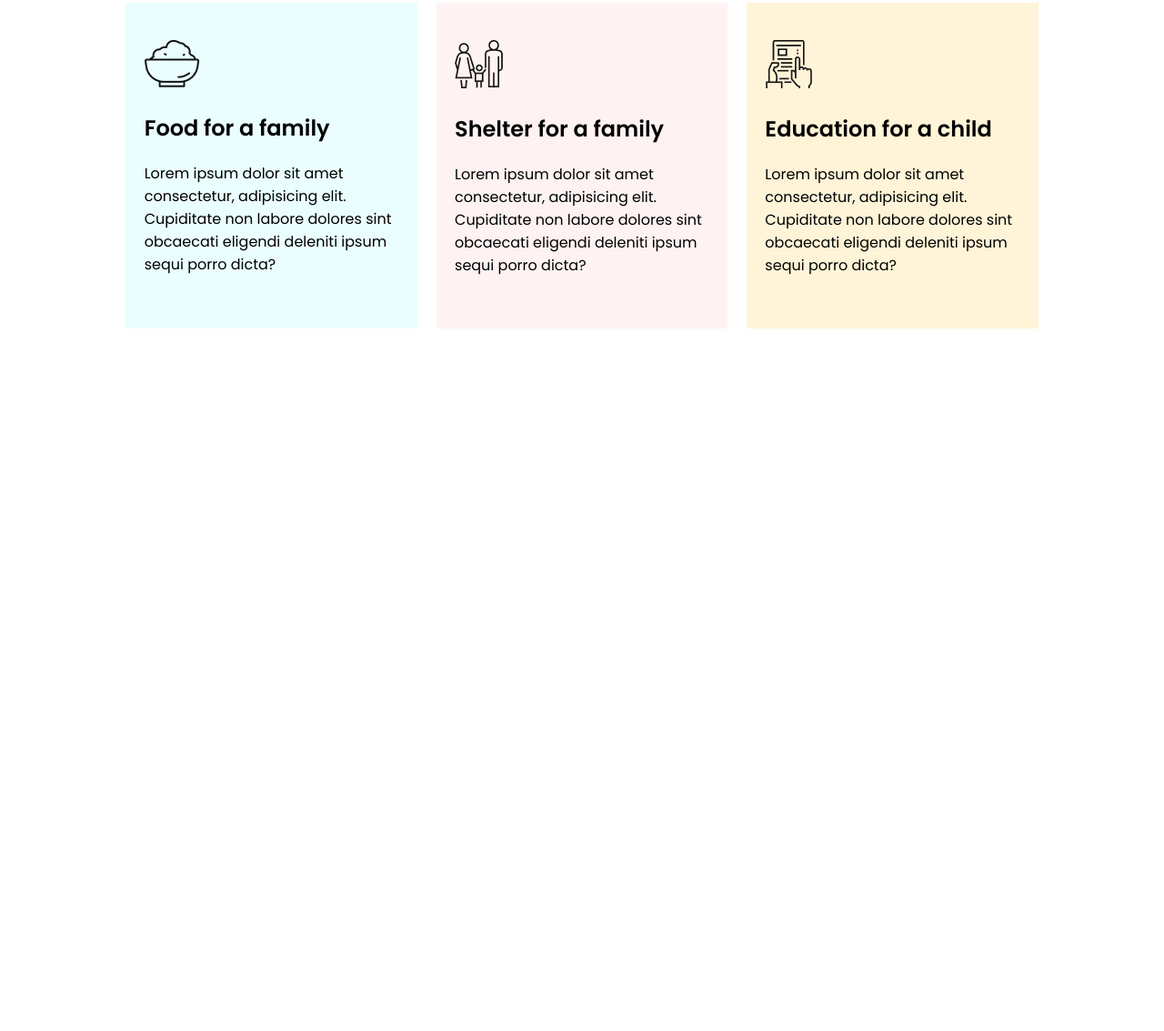
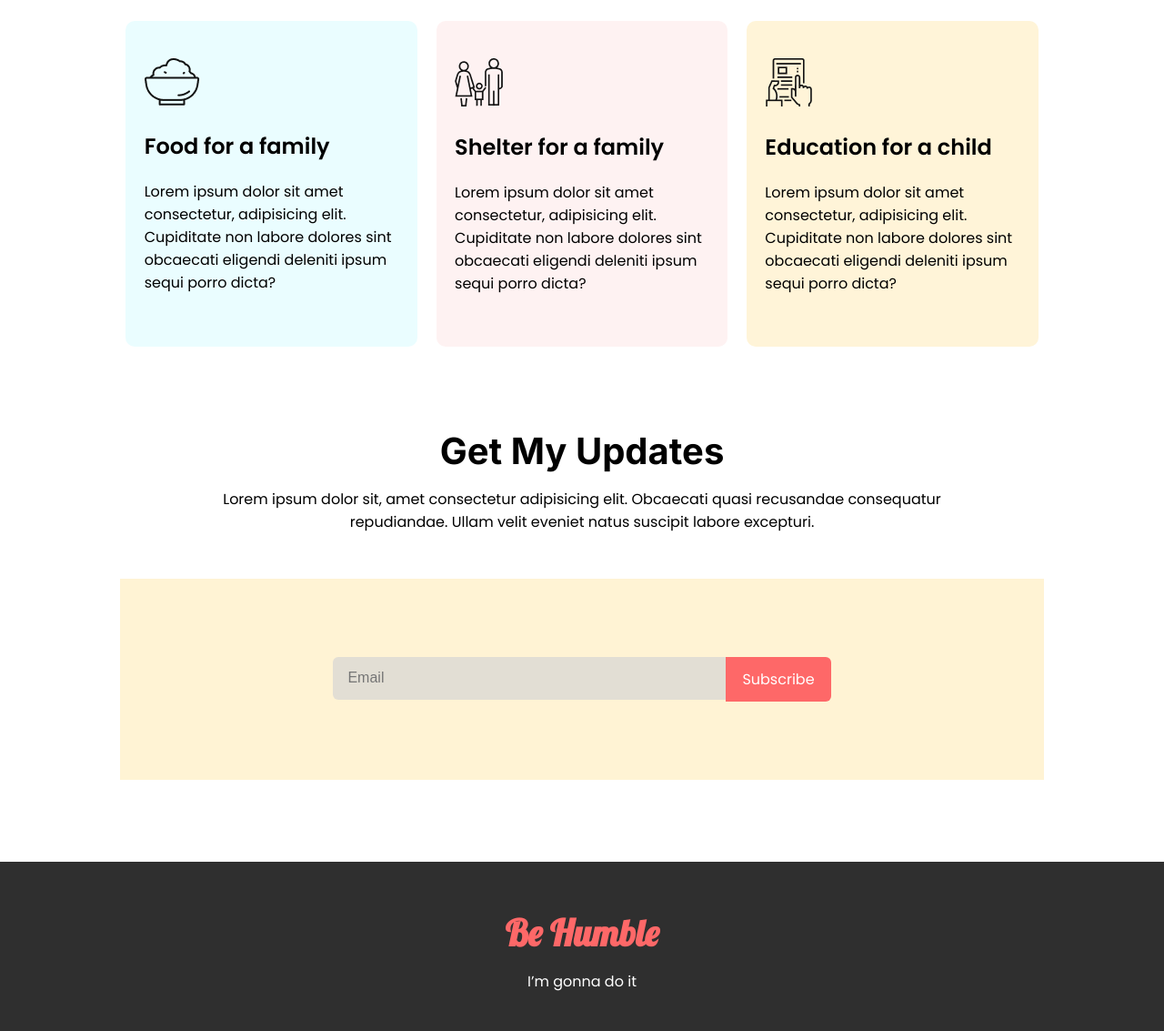
Before and after one commit to joySarkar8/assaignment-1, a plain HTML site: page index.html in a window 1280 px wide. Shown: the part 1567-2700 px from the top of the page at 91% size. Before the commit the page ends 1970 px from the top, so only its background shows below. Drawn offline with Linux system fonts and the light colour scheme.

Commit message:
footer area complete

```diff
--- a/index.html
+++ b/index.html
@@ -74,6 +74,27 @@
             </div>
         </div>
     </section>
+
+    <!-- ---------update area--------- -->
+    <section>
+        <div class="text-align">
+            <h1>Get My Updates</h1>
+            <p>Lorem ipsum dolor sit, amet consectetur adipisicing elit. Obcaecati quasi recusandae consequatur <br>
+            repudiandae. Ullam velit eveniet natus suscipit labore excepturi.</p>
+        </div>
+        <div class="subscribe">
+            <input type="text" placeholder="Email">
+            <a class="button" href="">Subscribe</a>
+        </div>
+    </section>
+
+    <!-- ---------footer area--------- -->
+    <footer>
+        <div class="text-align">
+            <h1>Be Humble</h1>
+            <p>I’m gonna do it</p>
+        </div>
+    </footer>
 </body>
 
 </html>
--- a/style.css
+++ b/style.css
@@ -50,7 +50,7 @@ body {
 ***********************************************/
 .text-align{
     text-align: center;
-    margin-top: 80px;
+    margin-top: 90px;
 }
 .text-align h1{
     font-family: 'Inter', sans-serif;
@@ -123,14 +123,58 @@ body {
     padding: 4% 2%;
     background-color: #47eafc1d;
     margin: 0 1%;
+    border-radius: 10px;
 }
 #plan-child-2{
     padding: 4% 2%;
     background-color: #fde2e26f;
     margin: 0 1%;
+    border-radius: 10px;
 }
 #plan-child-3{
     padding: 4% 2%;
     background-color: #ffefc5a9;
     margin: 0 1%;
+    border-radius: 10px;
 }
+
+/**********************************************
+                 update area
+***********************************************/
+.subscribe{
+    display: flex;
+    justify-content: center;
+    background-color: #ffefc5ba;
+    padding: 86px;
+    margin: 50px 132px 0;
+}
+.subscribe input{
+    width: 414px;
+    height: 45px;
+    outline: none;
+    border: none;
+    background-color: rgba(213, 213, 213, 0.68);
+    border-bottom-left-radius: 6px;
+    border-top-left-radius: 6px;
+    padding-left: 16px;
+    font-size: 16px;
+}
+.subscribe .button{
+    border-bottom-left-radius: 0;
+    border-top-left-radius: 0;
+}
+
+/**********************************************
+                 footer area
+***********************************************/
+footer .text-align{
+    padding: 26px 0;
+    background-color: rgb(47, 47, 47);
+}
+footer .text-align h1{
+    font-family: 'Lobster', cursive;
+    color: #fe6868;
+}
+footer .text-align p{
+    color: #fff;
+}
```
